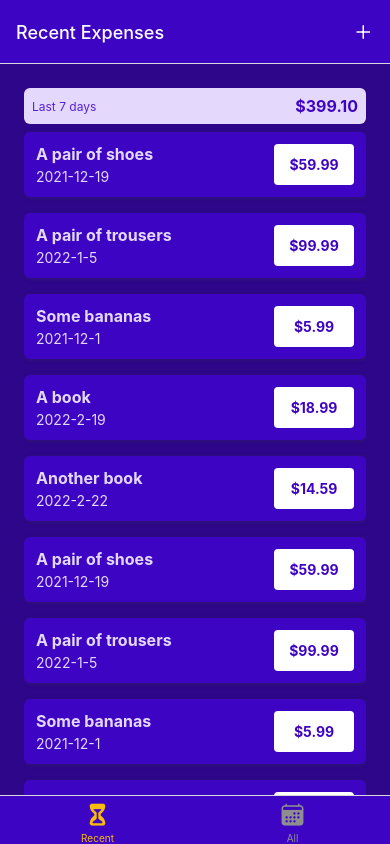
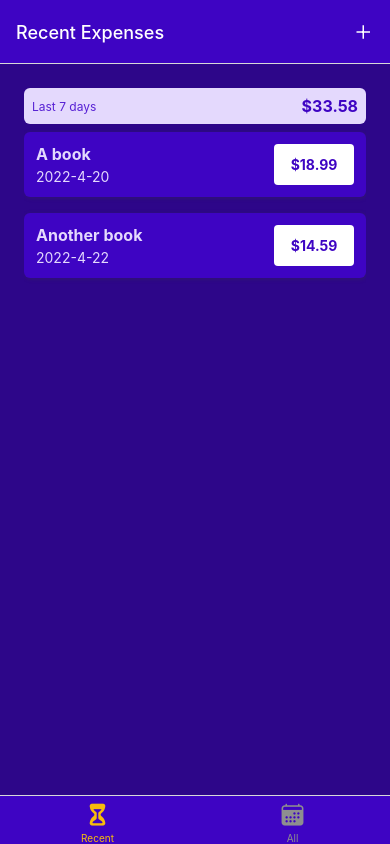
Before and after one commit to heangly/React-Native, a React Native app in the folder expense-tracker/: screen /RecentExpenses in a window 390 px wide. Built offline with nearby package versions, Linux system fonts and the light colour scheme.

Commit message:
add expenses

```diff
--- a/expense-tracker/src/components/ExpensesOutput/ExpensesOutput.js
+++ b/expense-tracker/src/components/ExpensesOutput/ExpensesOutput.js
@@ -1,17 +1,20 @@
-import { StyleSheet, View } from 'react-native'
+import { StyleSheet, Text, View } from 'react-native'
 
 import ExpensesList from './ExpensesList'
 import ExpensesSummary from './ExpensesSummary'
 import { GlobalStyles } from '../../constants/styles'
-import { useSelector } from 'react-redux'
 
-const ExpensesOutput = ({ expensesPeriod }) => {
-  const { expenses } = useSelector((state) => state.expense)
+const ExpensesOutput = ({ expenses, expensesPeriod, fallbackText }) => {
+  let content = <Text style={styles.infoText}>{fallbackText}</Text>
+
+  if (expenses.length > 0) {
+    content = <ExpensesList expenses={expenses} />
+  }
 
   return (
     <View style={styles.container}>
       <ExpensesSummary expenses={expenses} periodName={expensesPeriod} />
-      <ExpensesList expenses={expenses} />
+      {content}
     </View>
   )
 }
@@ -23,6 +26,13 @@ const styles = StyleSheet.create({
     paddingTop: 24,
     paddingBottom: 0,
     backgroundColor: GlobalStyles.colors.primary700
+  },
+
+  infoText: {
+    color: 'white',
+    fontSize: 16,
+    textAlign: 'center',
+    marginTop: 32
   }
 })
 
--- a/expense-tracker/src/components/ExpensesOutput/ExpensesSummary.js
+++ b/expense-tracker/src/components/ExpensesOutput/ExpensesSummary.js
@@ -3,7 +3,7 @@ import { StyleSheet, Text, View } from 'react-native'
 import { GlobalStyles } from '../../constants/styles'
 
 const ExpensesSummary = ({ expenses, periodName }) => {
-  const expensesSum = expenses.reduce((acc, curr) => acc + curr.amount, 0)
+  const expensesSum = expenses?.reduce((acc, curr) => acc + curr.amount, 0) ?? 0
 
   return (
     <View style={styles.container}>
--- a/expense-tracker/src/redux/expeneseSlice.js
+++ b/expense-tracker/src/redux/expeneseSlice.js
@@ -24,13 +24,13 @@ const initialState = {
       id: 'e4',
       description: 'A book',
       amount: 18.99,
-      date: new Date('2022-02-19')
+      date: new Date('2022-04-20')
     },
     {
       id: 'e5',
       description: 'Another book',
       amount: 14.59,
-      date: new Date('2022-02-22')
+      date: new Date('2022-04-22')
     },
     {
       id: 'e6',
@@ -69,20 +69,25 @@ const expenseSlice = createSlice({
   name: 'expense',
   initialState,
   reducers: {
-    addExpense: (state, action) => state.expenses.push(action.expense),
-
-    deleteExpense: (state, action) =>
-      state.expenses.filter((expense) => expense.id !== action.id),
+    addExpense: (state, action) => {
+      state.expenses.push(action.payload)
+    },
 
     updateExpense: (state, action) => {
       for (const expense of state.expenses) {
-        if (expense.id === action.id) {
-          expense.description = action.description
-          expense.amount = action.amount
-          expense.date = action.date
+        if (expense.id === action.payload.id) {
+          expense.description = action.payload.description
+          expense.amount = action.payload.amount
+          expense.date = action.payload.date
           return
         }
       }
+    },
+
+    deleteExpense: (state, action) => {
+      state.expenses = state.expenses.filter(
+        (expense) => expense.id !== action.payload.id
+      )
     }
   }
 })
--- a/expense-tracker/src/redux/store.js
+++ b/expense-tracker/src/redux/store.js
@@ -4,5 +4,9 @@ import expenseReducer from './expeneseSlice'
 export const store = configureStore({
   reducer: {
     expense: expenseReducer
-  }
+  },
+  middleware: (getDefaultMiddleware) =>
+    getDefaultMiddleware({
+      serializableCheck: false
+    })
 })
--- a/expense-tracker/src/screens/AllExpenses.js
+++ b/expense-tracker/src/screens/AllExpenses.js
@@ -1,7 +1,17 @@
+import { useSelector } from 'react-redux'
+
 import ExpensesOutput from '../components/ExpensesOutput/ExpensesOutput'
 
 const AllExpenses = () => {
-  return <ExpensesOutput expensesPeriod='Total' />
+  const { expenses } = useSelector((state) => state.expense)
+
+  return (
+    <ExpensesOutput
+      expenses={expenses}
+      expensesPeriod='Total'
+      fallbackText='No Expenses Registered'
+    />
+  )
 }
 
 export default AllExpenses
--- a/expense-tracker/src/screens/ManageExpenses.js
+++ b/expense-tracker/src/screens/ManageExpenses.js
@@ -1,6 +1,6 @@
 import { useLayoutEffect } from 'react'
 import { StyleSheet, View } from 'react-native'
-import { useDispatch, useSelector } from 'react-redux'
+import { useDispatch } from 'react-redux'
 
 import IconButton from '../components/UI/IconButton'
 import Button from '../components/UI/Button'
@@ -16,13 +16,13 @@ const ManageExpenses = ({ route, navigation }) => {
   const isEditing = !!editedExpenseId
 
   const dispatch = useDispatch()
-  const { expenses } = useSelector((state) => state.expense)
 
   const closeModal = () => {
     navigation.goBack()
   }
 
   const deleteExpenseHandler = () => {
+    dispatch(deleteExpense({ id: editedExpenseId }))
     closeModal()
   }
 
@@ -31,7 +31,29 @@ const ManageExpenses = ({ route, navigation }) => {
   }
 
   const confirmHandler = () => {
-    let id = editedExpenseId ?? new Date().toString() + Math.random().toString()
+    if (editedExpenseId) {
+      // edit
+      dispatch(
+        updateExpense({
+          id: editedExpenseId,
+          description: 'EDITING',
+          amount: 5555.99,
+          date: new Date('2022-01-05')
+        })
+      )
+    } else {
+      // add
+      const id = new Date().toString() + Math.random().toString()
+
+      dispatch(
+        addExpense({
+          id,
+          description: 'TESTING',
+          amount: 1111.99,
+          date: new Date('2022-04-28')
+        })
+      )
+    }
 
     closeModal()
   }
--- a/expense-tracker/src/screens/RecentExpenses.js
+++ b/expense-tracker/src/screens/RecentExpenses.js
@@ -1,7 +1,24 @@
+import { useSelector } from 'react-redux'
+
 import ExpensesOutput from '../components/ExpensesOutput/ExpensesOutput'
+import { getDateMinusDay } from '../util/date'
 
 const RecentExpenses = () => {
-  return <ExpensesOutput expensesPeriod='Last 7 days' />
+  const { expenses } = useSelector((state) => state.expense)
+
+  const recentExpenses = expenses.filter((expense) => {
+    const today = new Date()
+    const date7DaysAgo = getDateMinusDay(today, 7)
+    return expense.date >= date7DaysAgo
+  })
+
+  return (
+    <ExpensesOutput
+      expenses={recentExpenses}
+      expensesPeriod='Last 7 days'
+      fallbackText='No Expenses For The Last 7 Days'
+    />
+  )
 }
 
 export default RecentExpenses
--- a/expense-tracker/src/util/date.js
+++ b/expense-tracker/src/util/date.js
@@ -1,3 +1,7 @@
 export const getFormatedDate = (date) => {
   return `${date.getFullYear()}-${date.getMonth() + 1}-${date.getDate()}`
 }
+
+export const getDateMinusDay = (date, days) => {
+  return new Date(date.getFullYear(), date.getMonth(), date.getDate() - days)
+}
```
